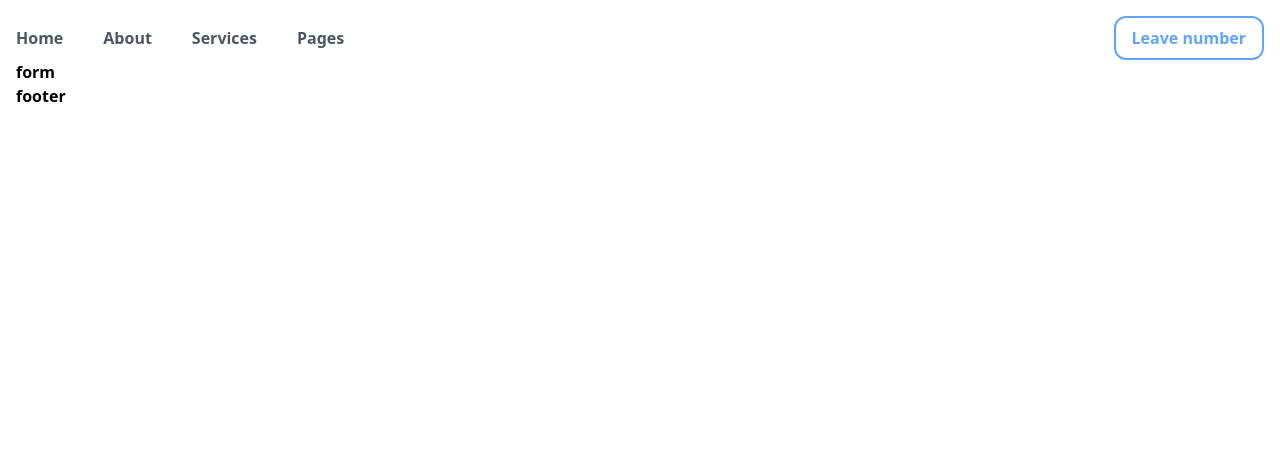
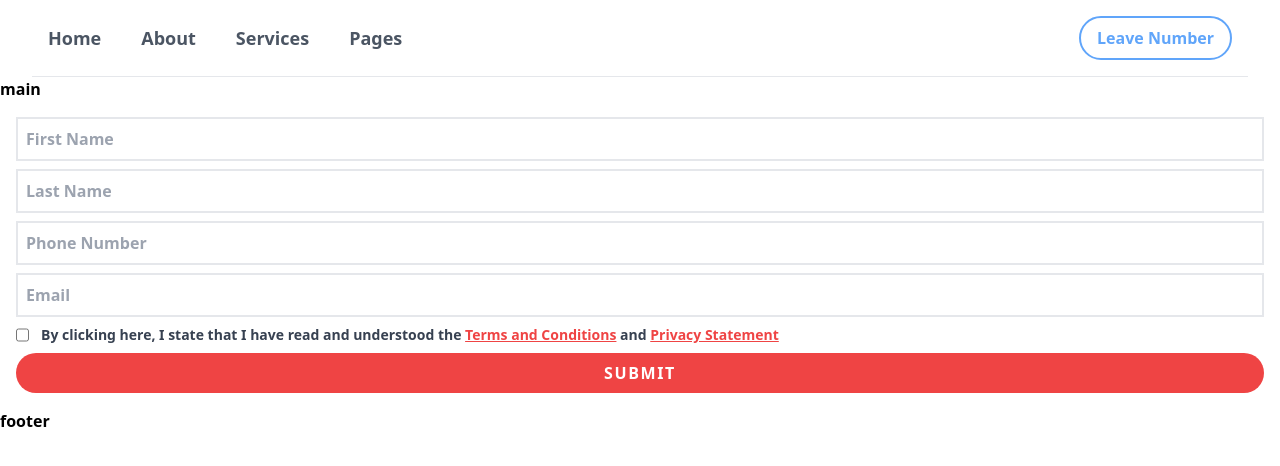
Before and after one commit to kmk00/landing-page, a React (Vite) app: page / in a window 1280 px wide. Shown: the top 466 px of the page. Built offline with nearby package versions, Linux system fonts and the light colour scheme.

Commit message:
Create form template

```diff
--- a/src/App.jsx
+++ b/src/App.jsx
@@ -1,11 +1,12 @@
 import Footer from './components/Footer';
 import Form from './components/Form';
 import Header from './components/Header';
+import Main from './components/Main';
 function App() {
   return (
-    <div className="p-4">
+    <div>
       <Header />
-
+      <Main />
       <Form />
       <Footer />
     </div>
--- a/src/components/Form.jsx
+++ b/src/components/Form.jsx
@@ -1,5 +1,55 @@
 function Form() {
-  return <form>form</form>;
+  return (
+    <form className="flex flex-col gap-2 p-4">
+      <input
+        required
+        className="border-2 p-2 focus:border-blue-500 outline-none"
+        type="text"
+        placeholder="First Name"
+      ></input>
+      <input
+        required
+        className="border-2 p-2 focus:border-blue-500 outline-none"
+        type="text"
+        placeholder="Last Name"
+      ></input>
+      <input
+        required
+        className="border-2 p-2 focus:border-blue-500 outline-none"
+        type="tel"
+        placeholder="Phone Number"
+      ></input>
+      <input
+        required
+        className="border-2 p-2 focus:border-blue-500 outline-none"
+        type="email"
+        placeholder="Email"
+      ></input>
+      <div className="flex gap-3">
+        <input
+          required
+          className="border-2 p-2 focus:border-blue-500 outline-none"
+          type="checkbox"
+          placeholder=""
+        ></input>
+        <label className="text-gray-700 text-sm">
+          By clicking here, I state that I have read and understood the{' '}
+          <a className="text-red-500 hover:text-red-700 underline" href="#">
+            {' '}
+            Terms and Conditions
+          </a>{' '}
+          and{' '}
+          <a className="text-red-500 hover:text-red-700 underline" href="#">
+            {' '}
+            Privacy Statement{' '}
+          </a>
+        </label>
+      </div>
+      <button className="bg-red-500 py-2 text-white tracking-widest rounded-full">
+        SUBMIT
+      </button>
+    </form>
+  );
 }
 
 export default Form;
--- a/src/components/Header.jsx
+++ b/src/components/Header.jsx
@@ -2,10 +2,10 @@ import Navigation from './Navigation';
 
 function Header() {
   return (
-    <header className="flex gap-4 justify-between items-center">
+    <header className="flex p-4 gap-4 justify-between items-center md:mx-8 border-b border-gray-200">
       <Navigation />
-      <button className="text-blue-400 border border-2 border-blue-400 px-4 py-2 rounded-xl hover:scale-105">
-        Leave number
+      <button className="text-blue-400 border border-2 border-blue-400 px-4 py-2 rounded-3xl hover:scale-105">
+        Leave Number
       </button>
     </header>
   );
--- /dev/null
+++ b/src/components/Main.jsx
@@ -0,0 +1,5 @@
+function Main() {
+  return <main>main</main>;
+}
+
+export default Main;
--- a/src/components/Navigation.jsx
+++ b/src/components/Navigation.jsx
@@ -1,16 +1,28 @@
 function Navigation() {
   return (
-    <nav className="flex gap-2 md:gap-6 xl:gap-10">
-      <a className="hover:text-blue-300 text-gray-600" href="#">
+    <nav className="flex gap-4 md:text-lg md:gap-6 xl:gap-10">
+      <a
+        className="hover:text-blue-400 hover:border-b-2 border-blue-400 text-gray-600"
+        href="#"
+      >
         Home
       </a>
-      <a className="hover:text-blue-300 text-gray-600" href="#">
+      <a
+        className="hover:text-blue-400 hover:border-b-2 border-blue-400 text-gray-600"
+        href="#"
+      >
         About
       </a>
-      <a className="hover:text-blue-300 text-gray-600" href="#">
+      <a
+        className="hover:text-blue-400 hover:border-b-2 border-blue-400 text-gray-600"
+        href="#"
+      >
         Services
       </a>
-      <a className="hover:text-blue-300 text-gray-600" href="#">
+      <a
+        className="hover:text-blue-400 hover:border-b-2 border-blue-400 text-gray-600"
+        href="#"
+      >
         Pages
       </a>
     </nav>
```
